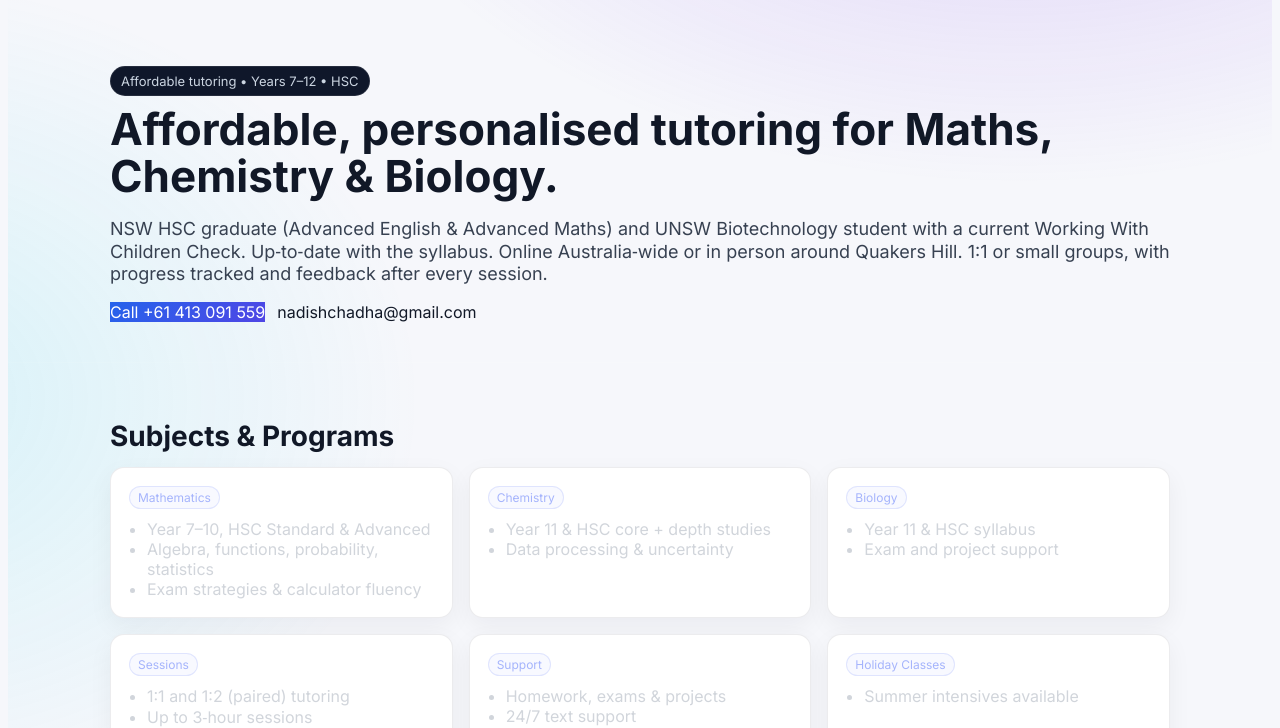
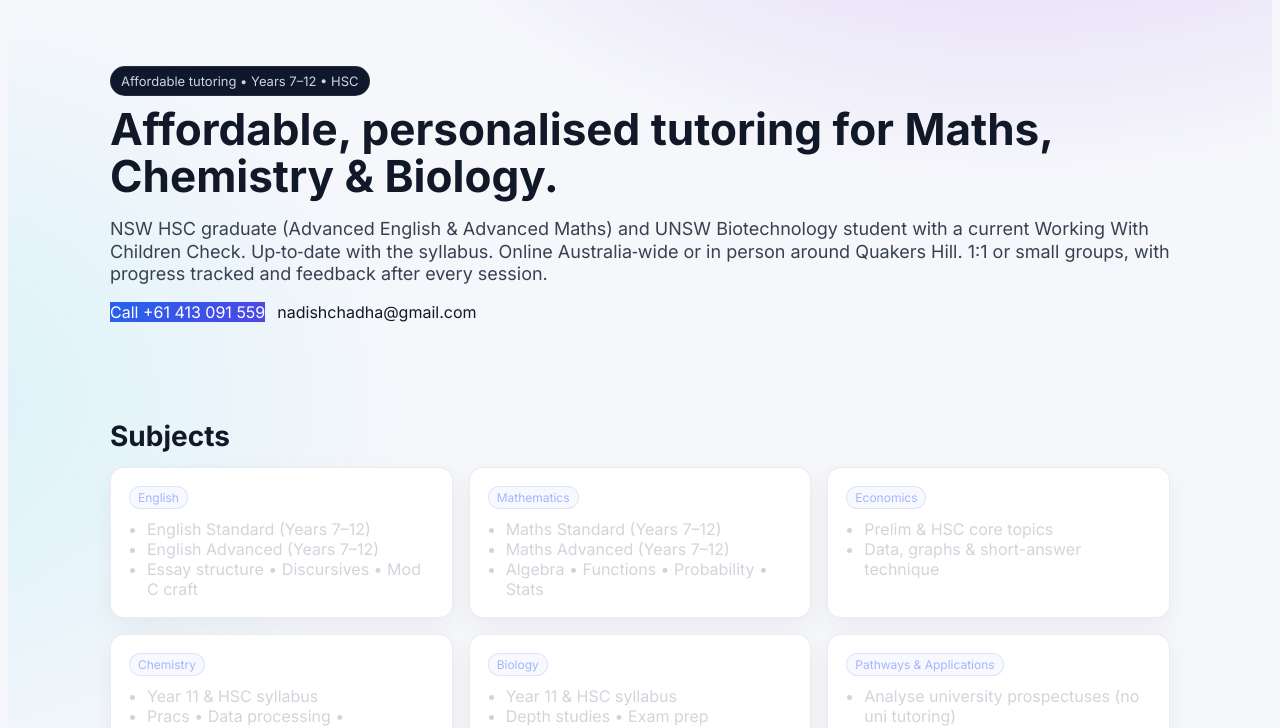
Before and after one commit to danger69420/oasixlabs, a plain HTML site: page index.html in a window 1280 px wide. Shown: the part 72-800 px from the top of the page. Drawn offline with Linux system fonts and the light colour scheme.

Commit message:
Update index.html

```diff
--- a/index.html
+++ b/index.html
@@ -106,44 +106,45 @@
 
   <section id="subjects">
     <div class="container">
-      <h2>Subjects & Programs</h2>
+      <h2>Subjects</h2>
       <div class="grid cols-3">
+        <div class="card"><span class="tag">English</span>
+          <ul class="list">
+            <li>English Standard (Years 7–12)</li>
+            <li>English Advanced (Years 7–12)</li>
+            <li>Essay structure • Discursives • Mod C craft</li>
+          </ul>
+        </div>
         <div class="card"><span class="tag">Mathematics</span>
           <ul class="list">
-            <li>Year 7–10, HSC Standard & Advanced</li>
-            <li>Algebra, functions, probability, statistics</li>
-            <li>Exam strategies & calculator fluency</li>
+            <li>Maths Standard (Years 7–12)</li>
+            <li>Maths Advanced (Years 7–12)</li>
+            <li>Algebra • Functions • Probability • Stats</li>
+          </ul>
+        </div>
+        <div class="card"><span class="tag">Economics</span>
+          <ul class="list">
+            <li>Prelim & HSC core topics</li>
+            <li>Data, graphs & short-answer technique</li>
           </ul>
         </div>
         <div class="card"><span class="tag">Chemistry</span>
           <ul class="list">
-            <li>Year 11 & HSC core + depth studies</li>
-            <li>Data processing & uncertainty</li>
+            <li>Year 11 & HSC syllabus</li>
+            <li>Pracs • Data processing • Uncertainty</li>
           </ul>
         </div>
         <div class="card"><span class="tag">Biology</span>
           <ul class="list">
             <li>Year 11 & HSC syllabus</li>
-            <li>Exam and project support</li>
+            <li>Depth studies • Exam prep</li>
           </ul>
         </div>
-        <div class="card"><span class="tag">Sessions</span>
+        <div class="card"><span class="tag">Pathways & Applications</span>
           <ul class="list">
-            <li>1:1 and 1:2 (paired) tutoring</li>
-            <li>Up to 3‑hour sessions</li>
-            <li>Online & face‑to‑face</li>
-          </ul>
-        </div>
-        <div class="card"><span class="tag">Support</span>
-          <ul class="list">
-            <li>Homework, exams & projects</li>
-            <li>24/7 text support</li>
-            <li>Progress recorded & shared</li>
-          </ul>
-        </div>
-        <div class="card"><span class="tag">Holiday Classes</span>
-          <ul class="list">
-            <li>Summer intensives available</li>
+            <li>Analyse university prospectuses (no uni tutoring)</li>
+            <li>Early entry & scholarship applications</li>
+            <li>Personal statements & referee letters</li>
           </ul>
         </div>
       </div>
@@ -200,7 +201,7 @@
           <ul class="list">
             <li>1:1 or small groups (1:2, 3–4)</li>
             <li>Warm‑up & goal review → core concept → practice</li>
-            <li>Homework with 24/7 text support</li>
+            <li>Homework with 24/7 call & text support</li>
             <li>Measured progress, shared with parents</li>
           </ul>
         </div>
@@ -226,8 +227,8 @@
         <h3 style="margin-top:0">Contact</h3>
         <p><strong>Phone:</strong> <a href="tel:+61413091559">+61&nbsp;413&nbsp;091&nbsp;559</a><br>
         <strong>Email:</strong> <a href="mailto:nadishchadha@gmail.com">nadishchadha@gmail.com</a></p>
-        <h3>Availability</h3>
-        <p>Weekdays 3:30–7:30pm • Saturdays by appointment</p>
+        <h3>24/7 Support</h3>
+        <p>Exam prep & assignment help over call and text — anytime.</p>
         <h3>Location</h3>
         <p>Online Australia‑wide • In person around Quakers Hill, NSW</p>
       </div>
```
